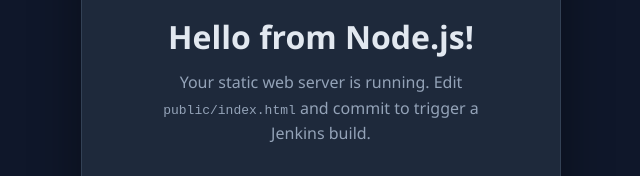
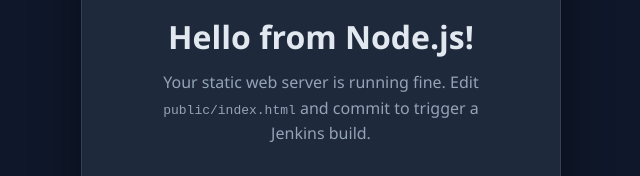
Before and after one commit to AryaSandilya/my-node-app, a website: page public/index.html in a window 1280 px wide. Shown: the part 253-429 px from the top of the page, 319-959 px from the left. Drawn offline with Linux system fonts and the light colour scheme.

Commit message:
Update index.html

```diff
--- a/public/index.html
+++ b/public/index.html
@@ -56,7 +56,7 @@
   <div class="card">
     <div class="badge">● Live</div>
     <h1>Hello from Node.js!</h1>
-    <p>Your static web server is running. Edit <code>public/index.html</code> and commit to trigger a Jenkins build.</p>
+    <p>Your static web server is running fine. Edit <code>public/index.html</code> and commit to trigger a Jenkins build.</p>
     <div class="meta">
       <div><span>Environment</span><span id="env">production</span></div>
       <div><span>Loaded at</span><span id="time"></span></div>
```
